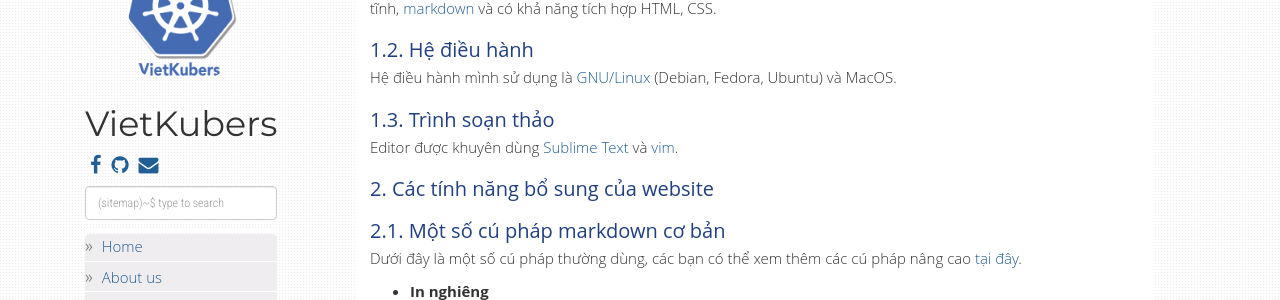
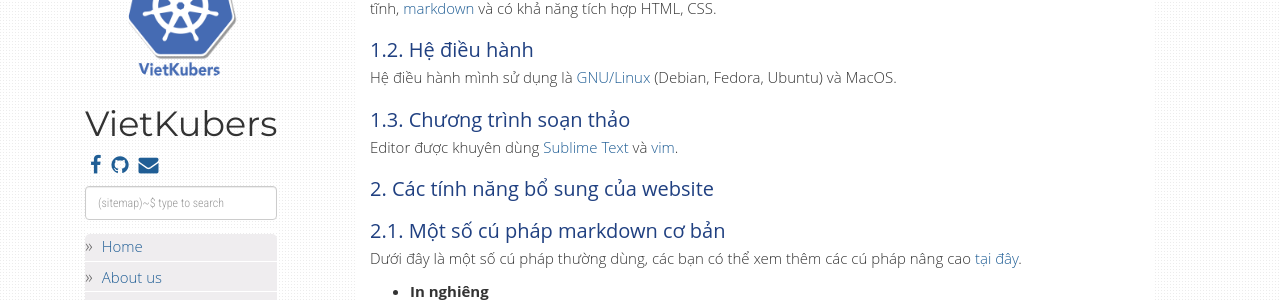
Before and after one commit to vietkubers/vietkubers.github.io, a Jekyll site: the page built from _posts/2018-09-30-how-to-create-this-site.md, in a window 1280 px wide and 900 px high, scrolled down 507 px. Shown: the part 154-454 px from the top of the window. Built offline with Jekyll 4.4.1, drawn with Linux system fonts in a browser that asks for light colours; nearby versions of some CDN libraries; comment, search, counter and statistics services are not loaded.

Commit message:
update a typo
I just edited "trình soạn thảo" into "chương trình." Hope it helps!

```diff
--- a/_posts/2018-09-30-how-to-create-this-site.md
+++ b/_posts/2018-09-30-how-to-create-this-site.md
@@ -40,8 +40,8 @@ Toàn bộ mã nguồn của website này đều được công bố [tại đâ
 
 Hệ điều hành mình sử dụng là [GNU/Linux](https://www.debian.org/releases/stable/amd64/ch01s02.html.vi) (Debian, Fedora, Ubuntu) và MacOS.
 
-<a name="trinh-soan-thao"><a/>
-### 1.3. Trình soạn thảo
+<a name="chuong-trinh-soan-thao"><a/>
+### 1.3. Chương trình soạn thảo
 
 Editor được khuyên dùng [Sublime Text](https://www.sublimetext.com/3) và [vim](https://www.vim.org).
 
```
